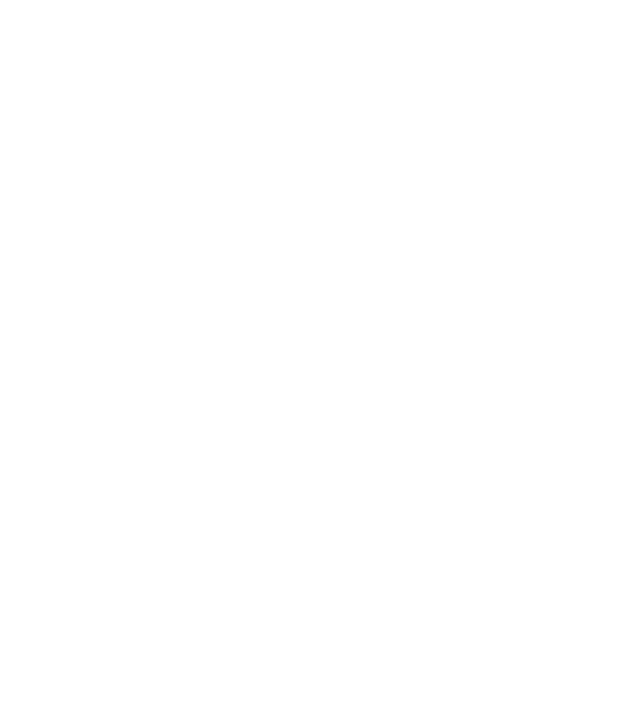
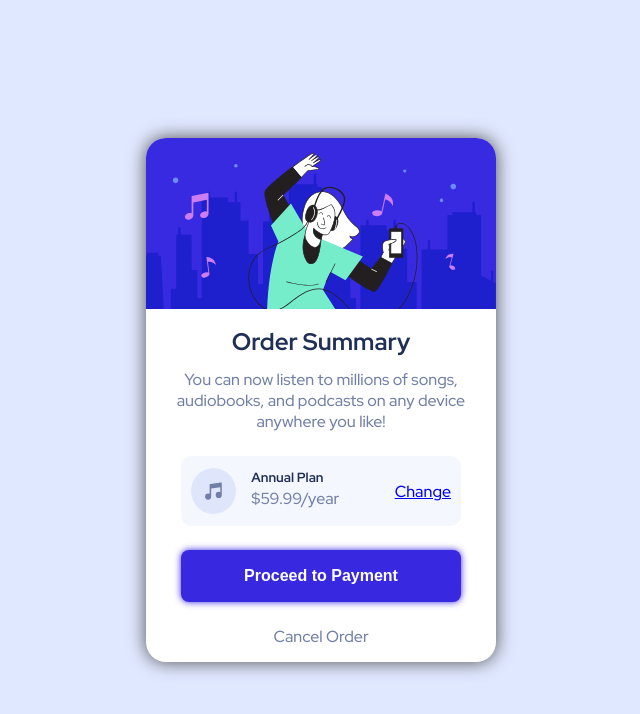
Before and after one commit to mohsensh2142/Summary-Component, a plain HTML site: page index.html in a window 1280 px wide. Shown: the whole page, without its empty margins (319-959 px from the left). Drawn offline with Linux system fonts and the light colour scheme.

Commit message:
Completed the project

```diff
--- a/index.html
+++ b/index.html
@@ -1,13 +1,45 @@
 <!DOCTYPE html>
 <html lang="en">
+
 <head>
     <meta charset="UTF-8">
-    <meta http-equiv="X-UA-Compatible" content="IE=edge">
     <meta name="viewport" content="width=device-width, initial-scale=1.0">
-    <title>Summary Component</title>
+    <!-- displays site properly based on user's device -->
+
+    <link rel="icon" type="image/png" sizes="32x32" href="./images/favicon-32x32.png">
+
+    <title>Frontend Mentor | Order summary card</title>
+    <link rel="preconnect" href="https://fonts.googleapis.com">
+    <link rel="preconnect" href="https://fonts.gstatic.com" crossorigin>
+    <link
+        href="https://fonts.googleapis.com/css2?family=Comfortaa:wght@700&family=Lora:ital@0;1&family=Red+Hat+Display:wght@500;700;900&display=swap"
+        rel="stylesheet">
     <link rel="stylesheet" href="styles.css">
 </head>
+
 <body>
+    <div class="container">
+        <div class="hero">
+            <img src="./images/illustration-hero.svg" alt="A girl listening to music">
+        </div>
+        <div class="text-box">
+            <h2 class="title">Order Summary</h2>
+            <p class="subtitle">You can now listen to millions of songs, audiobooks, and podcasts on any
+                device anywhere you like!</p>
+        </div>
+        <div class="plan-box">
+            <div class="plan-box-left">
+                <img src="./images/icon-music.svg" alt="Music Icon" class="music-icon">
+                <div class="music-plan">
+                    <h5 class="annual-plan">Annual Plan</h5>
+                    <p class="annual-plan-price">$59.99/year</p>
+                </div>
+            </div>
+            <a href="#" class="change-link">Change</a>
+        </div>
+        <button class="payment-button">Proceed to Payment</button>
+        <a href="#" class="cancel-button">Cancel Order</a>
+    </div>
+</body>
 
-</body>
 </html>
--- a/styles.css
+++ b/styles.css
@@ -0,0 +1,127 @@
+* {
+    box-sizing: border-box;
+    margin: 0;
+    padding: 0;
+}
+
+
+body {
+    min-height: 100vh;
+    font-family: 'Red Hat Display', sans-serif;
+    display: flex;
+    flex-direction: column;
+    align-items: center;
+    background-color: hsl(225, 100%, 94%);
+    font-size: 16px;
+    padding: 20px 0 20px 0;
+}
+
+.container {
+    margin: auto auto;
+    display: flex;
+    flex-direction: column;
+    align-items: center;
+    max-width: 350px;
+    background-color: #fff;
+    border-radius: 20px;
+    text-align: center;
+    box-shadow: 0px 0px 18px 0px #504f4f;
+}
+
+img {
+    width: 100%;
+    border-radius: 20px 20px 0 0;
+}
+
+.title {
+    color: hsl(223, 47%, 23%);
+}
+
+.title,
+p,
+.plan-box,
+.payment-button {
+    margin: 12px 0 12px;
+}
+
+.subtitle {
+    color: hsl(224, 23%, 55%);
+}
+
+.plan-box {
+    display: flex;
+    flex-direction: row;
+    justify-content: space-between;
+    width: 80%;
+    align-items: center;
+    background-color: hsl(225, 100%, 98%);
+    padding: 5px 10px;
+    border-radius: 10px;
+}
+
+.plan-box-left {
+    display: flex;
+    flex-direction: row;
+    align-items: center;
+}
+
+.music-plan {
+    display: flex;
+    flex-direction: column;
+    margin-left: 15px;
+}
+
+
+.music-icon {
+    width: 30%;
+    height: 30%;
+}
+
+.annual-plan {
+    margin-top: 7px;
+    text-align: left;
+    color: hsl(223, 47%, 23%);
+}
+
+.annual-plan-price {
+    color: hsl(224, 23%, 55%);
+    margin-top: 2px;
+}
+
+.payment-button {
+    background-color: hsl(245, 75%, 52%);
+    padding: 17px 40px;
+    width: 80%;
+    border: none;
+    border-radius: 8px;
+    color: white;
+    font-weight: 900;
+    font-size: 16px;
+    box-shadow: 0 0 7px 0 hsl(245, 75%, 52%);
+}
+
+.payment-button:hover {
+    cursor: pointer;
+    background-color: hsla(245, 75%, 52%, 0.742);
+}
+
+.cancel-button {
+    color: hsl(224, 23%, 55%);
+    text-decoration: none;
+    margin: 12px 0 15px;
+}
+
+.cancel-button:hover {
+    color: hsl(223, 47%, 23%);
+}
+
+
+
+@media screen and (min-width: 1440px) {
+    body {
+        background-image: url(./images/pattern-background-desktop.svg);
+        background-position: top;
+        background-repeat: no-repeat;
+        background-size: contain;
+    }
+}
```
Also changed, not shown: design/active-states.jpg (added), design/desktop-design.jpg (added), design/desktop-preview.jpg (added), design/mobile-design.jpg (added), images/favicon-32x32.png (added), images/icon-music.svg (added), images/illustration-hero.svg (added), images/pattern-background-desktop.svg (added), images/pattern-background-mobile.svg (added).
